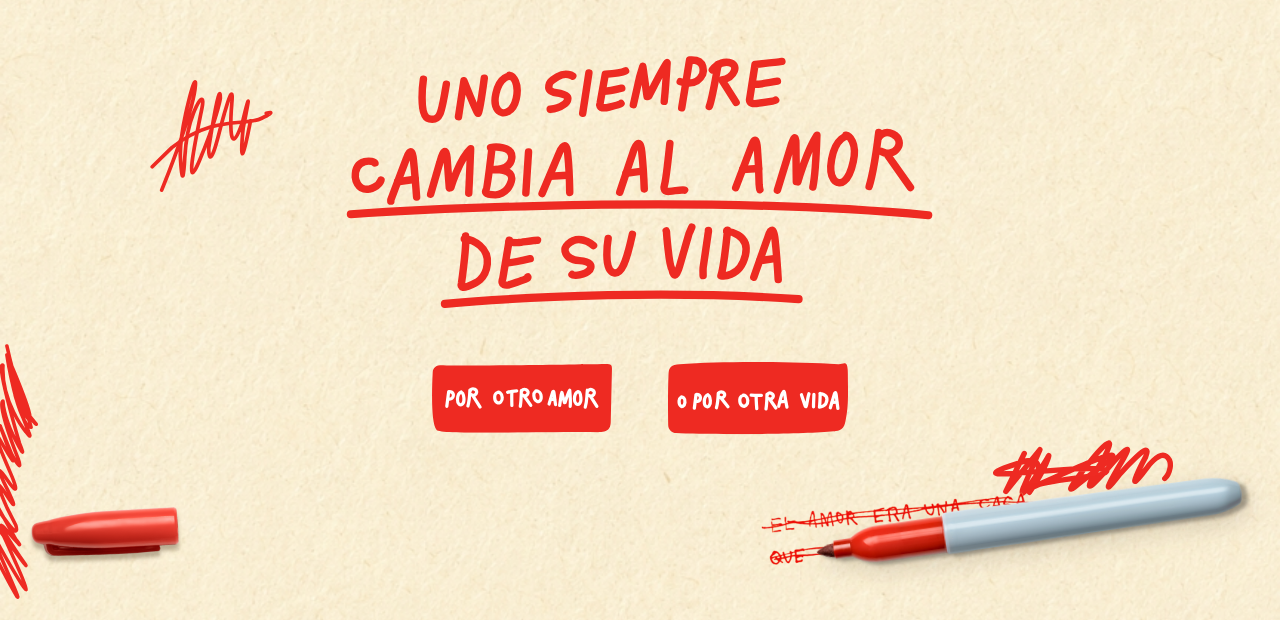
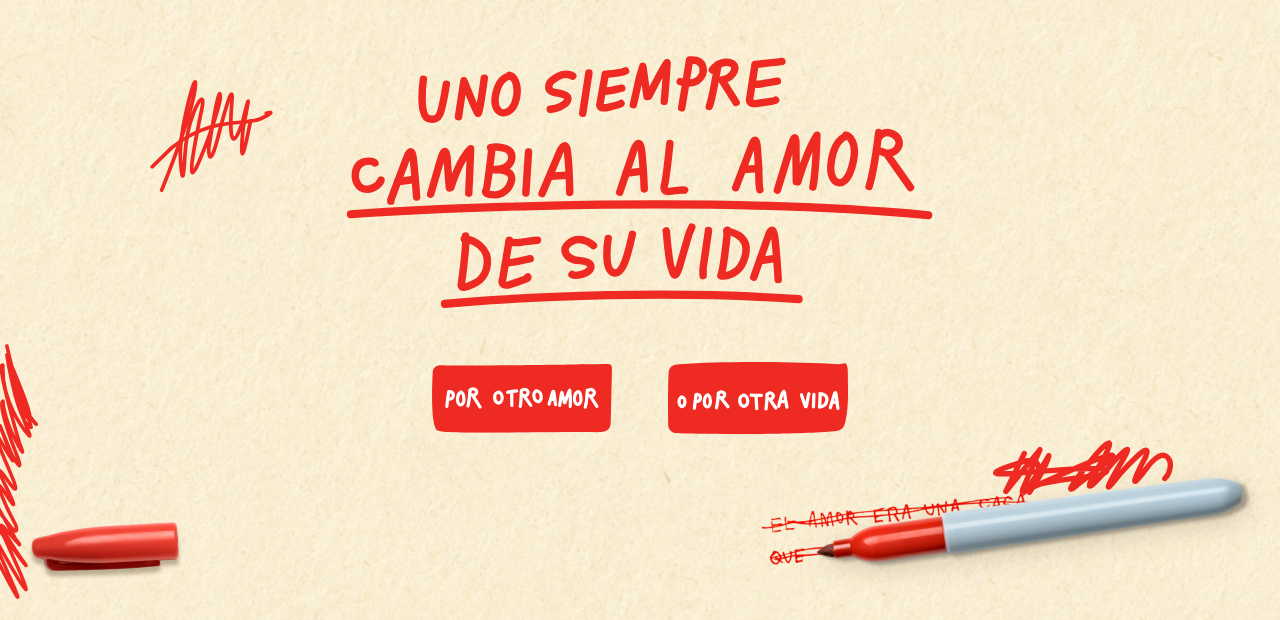
Before and after one commit to omarbercor/amalia_libroamor, an Astro site: page / in a window 1280 px wide. Shown: the part 141-761 px from the top of the page. Built offline with nearby package versions, Linux system fonts and the light colour scheme; Astro itself is replaced by a stand-in of ours; a web font is replaced by a local one.

Commit message:
fix(home): lower marker cap position to match pen level

```diff
--- a/src/pages/index.astro
+++ b/src/pages/index.astro
@@ -180,7 +180,7 @@ import InteractiveSharpieCanvas from '../components/InteractiveSharpieCanvas.ast
 
   .marker-cap-wrapper {
     position: absolute;
-    bottom: 2%;
+    bottom: -1%;
     left: -20px;
     pointer-events: none;
     z-index: 3;
```
